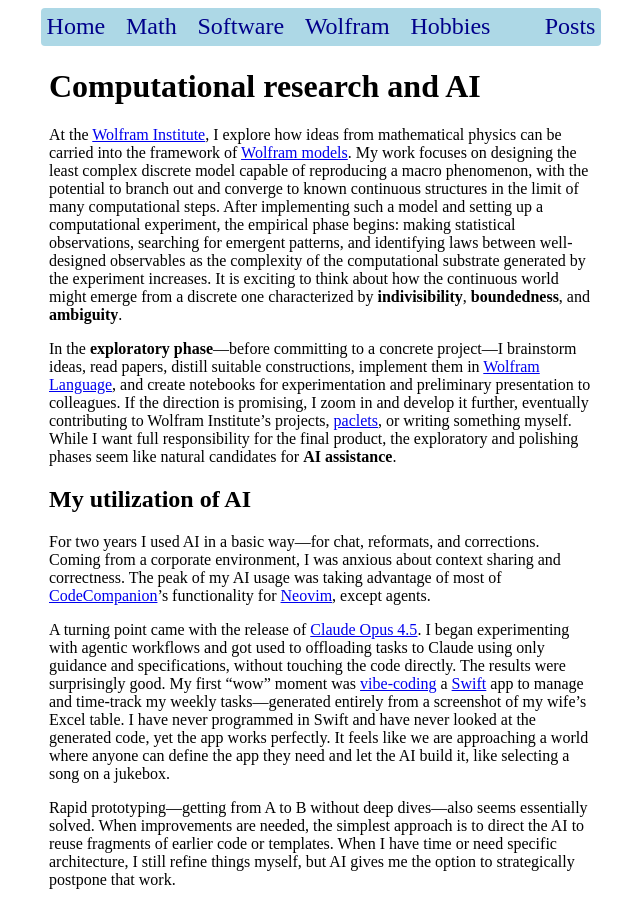
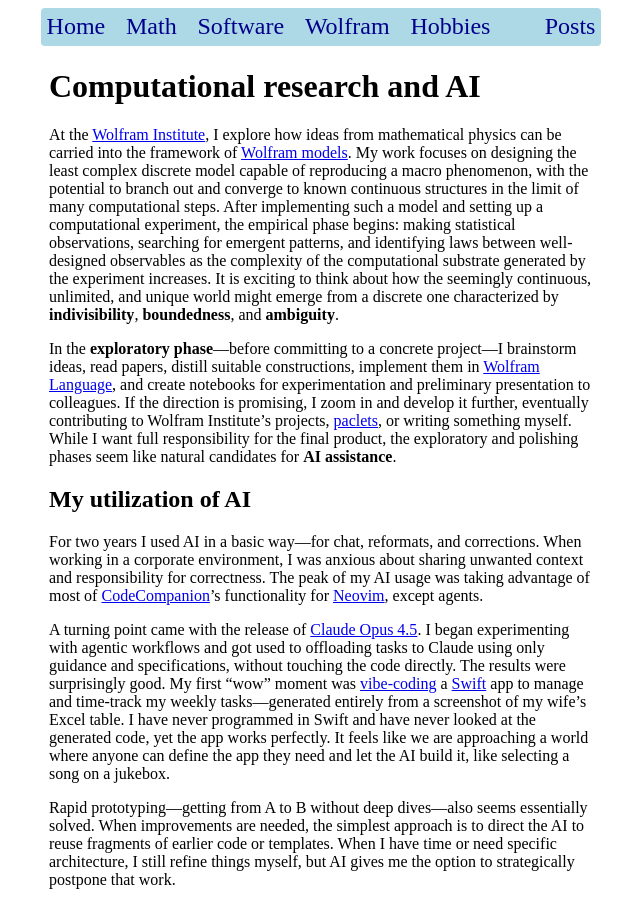
Before and after one commit to p135246/p135246.github.io, a Jekyll site: the page built from Wolfram/_posts/2026-03-04-ai-assisted-computational-research.md, in a window 1280 px wide and 900 px high. Shown: the whole window, without its empty margins (319-959 px from the left). Built offline with Jekyll 4.4.1, drawn with Linux system fonts in a browser that asks for light colours; our own code applies the rules of GitHub Pages for plain Markdown files; comment, search, counter and statistics services are not loaded.

Commit message:
Update AI research post: refine wording in first two sections
Co-Authored-By: Claude Sonnet 4.6 <noreply@anthropic.com>

```diff
--- a/Wolfram/_posts/2026-03-04-ai-assisted-computational-research.md
+++ b/Wolfram/_posts/2026-03-04-ai-assisted-computational-research.md
@@ -7,13 +7,13 @@ utterances: true
 
 # Computational research and AI
 
-At the [Wolfram Institute][WI], I explore how ideas from mathematical physics can be carried into the framework of [Wolfram models][WP]. My work focuses on designing the least complex discrete model capable of reproducing a macro phenomenon, with the potential to branch out and converge to known continuous structures in the limit of many computational steps. After implementing such a model and setting up a computational experiment, the empirical phase begins: making statistical observations, searching for emergent patterns, and identifying laws between well-designed observables as the complexity of the computational substrate generated by the experiment increases. It is exciting to think about how the continuous world might emerge from a discrete one characterized by **indivisibility**, **boundedness**, and **ambiguity**.
+At the [Wolfram Institute][WI], I explore how ideas from mathematical physics can be carried into the framework of [Wolfram models][WP]. My work focuses on designing the least complex discrete model capable of reproducing a macro phenomenon, with the potential to branch out and converge to known continuous structures in the limit of many computational steps. After implementing such a model and setting up a computational experiment, the empirical phase begins: making statistical observations, searching for emergent patterns, and identifying laws between well-designed observables as the complexity of the computational substrate generated by the experiment increases. It is exciting to think about how the seemingly continuous, unlimited, and unique world might emerge from a discrete one characterized by **indivisibility**, **boundedness**, and **ambiguity**.
 
 In the **exploratory phase**—before committing to a concrete project—I brainstorm ideas, read papers, distill suitable constructions, implement them in [Wolfram Language][WL], and create notebooks for experimentation and preliminary presentation to colleagues. If the direction is promising, I zoom in and develop it further, eventually contributing to Wolfram Institute's projects, [paclets][paclet-repo], or writing something myself. While I want full responsibility for the final product, the exploratory and polishing phases seem like natural candidates for **AI assistance**.
 
 ## My utilization of AI
 
-For two years I used AI in a basic way—for chat, reformats, and corrections. Coming from a corporate environment, I was anxious about context sharing and correctness. The peak of my AI usage was taking advantage of most of [CodeCompanion][codecompanion]'s functionality for [Neovim][neovim], except agents.
+For two years I used AI in a basic way—for chat, reformats, and corrections. When working in a corporate environment, I was anxious about sharing unwanted context and responsibility for correctness. The peak of my AI usage was taking advantage of most of [CodeCompanion][codecompanion]'s functionality for [Neovim][neovim], except agents.
 
 A turning point came with the release of [Claude Opus 4.5][opus]. I began experimenting with agentic workflows and got used to offloading tasks to Claude using only guidance and specifications, without touching the code directly. The results were surprisingly good. My first "wow" moment was [vibe-coding][vibe-coding] a [Swift][swift] app to manage and time-track my weekly tasks—generated entirely from a screenshot of my wife's Excel table. I have never programmed in Swift and have never looked at the generated code, yet the app works perfectly. It feels like we are approaching a world where anyone can define the app they need and let the AI build it, like selecting a song on a jukebox.
 
```
